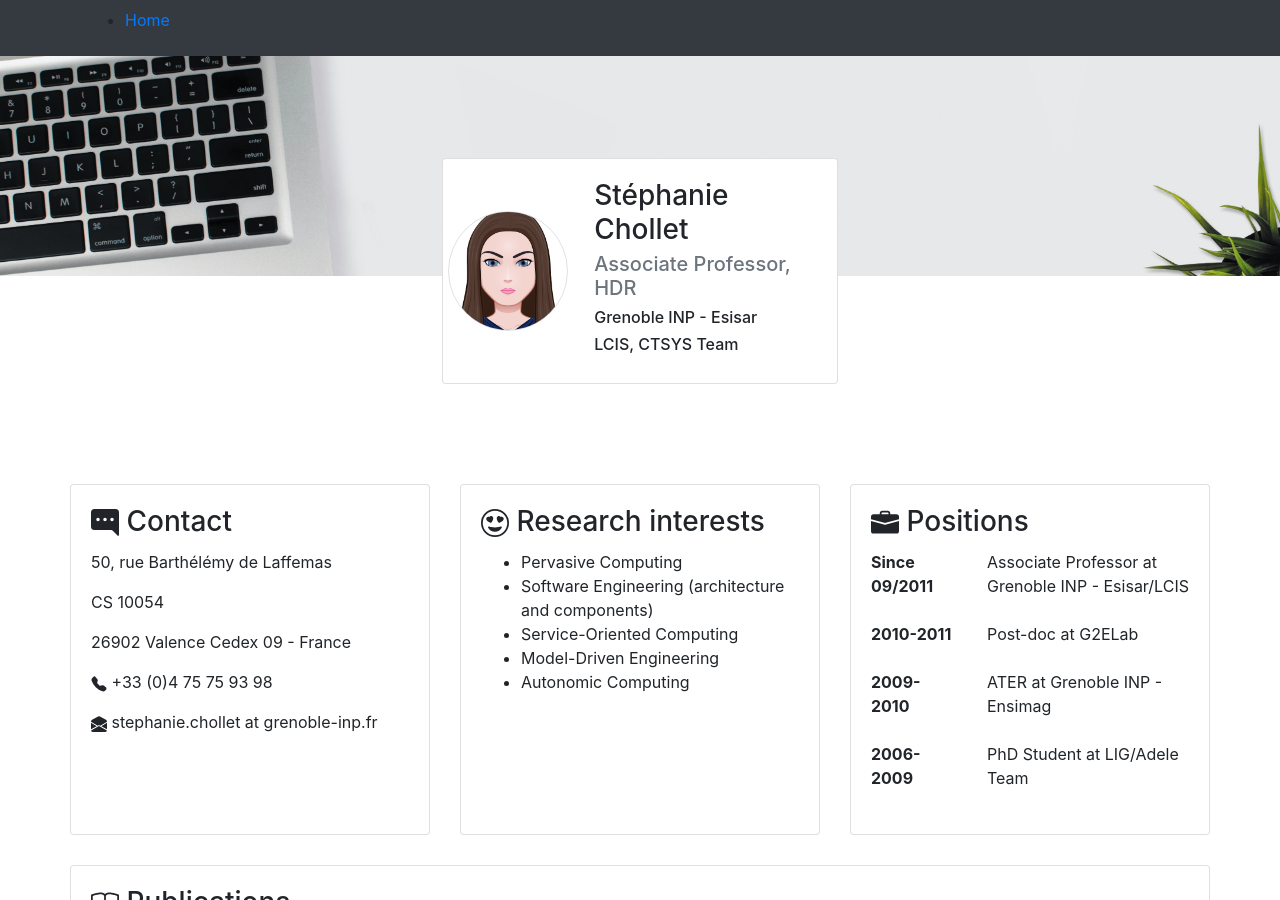
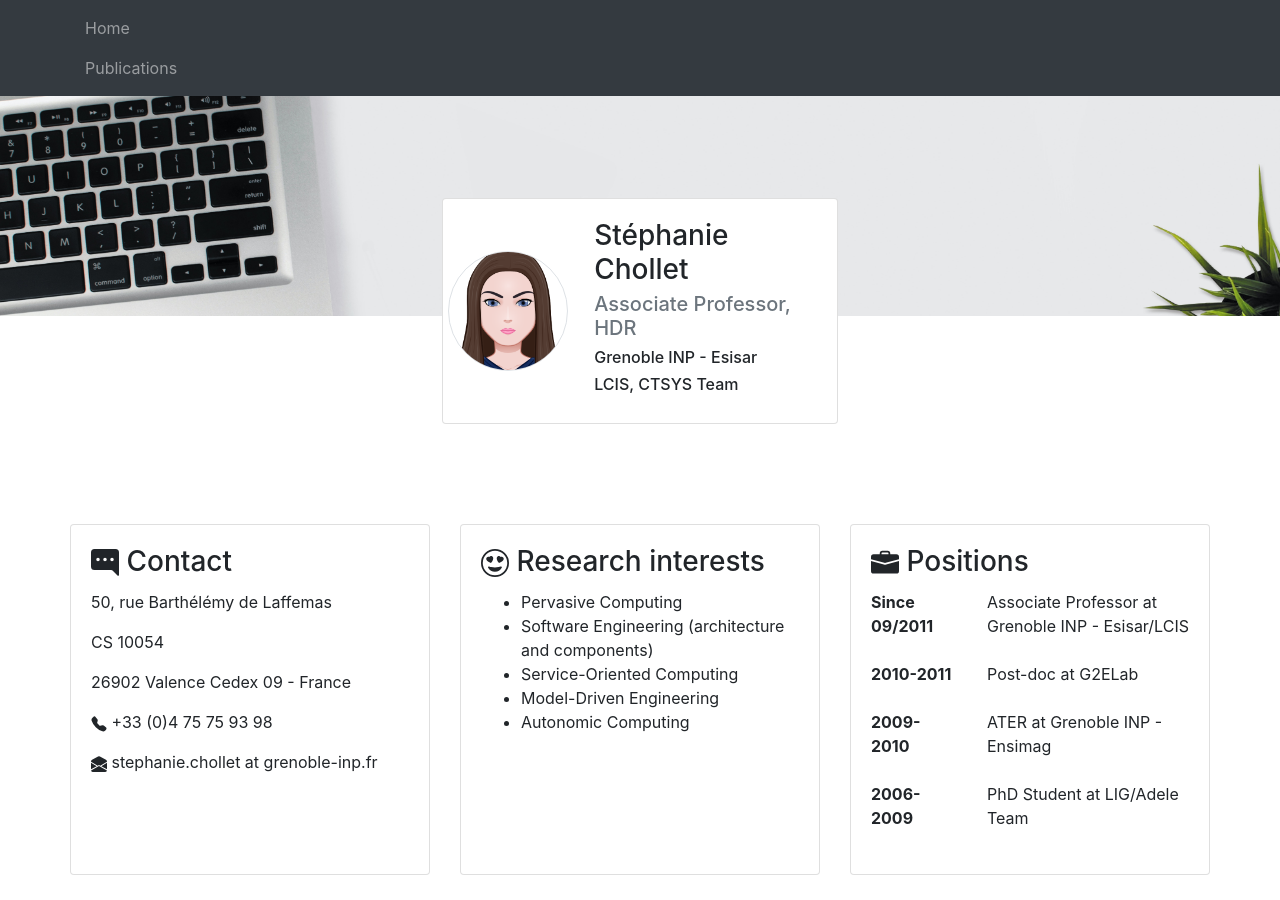
Before and after one commit to schollet/homepage, a Jekyll site: the page built from index.html, in a window 1280 px wide and 900 px high. Built offline with Jekyll 4.4.1, drawn with Linux system fonts in a browser that asks for light colours.

Commit message:
Update header.html

```diff
--- a/_includes/header.html
+++ b/_includes/header.html
@@ -1,8 +1,13 @@
 
 <nav class="navbar navbar-dark bg-dark">
   <div class="container">
-      <ul>
-        <li><a href="#">Home</a></li>
+      <ul class="navbar-nav">
+        <li class="nav-item">
+          <a class="nav-link" href="#">Home</a>
+        </li>
+        <li class="nav-item">
+          <a class="nav-link" href="#Publications">Publications</a>
+        </li>
     </ul>
    </div>
 </nav>
```
